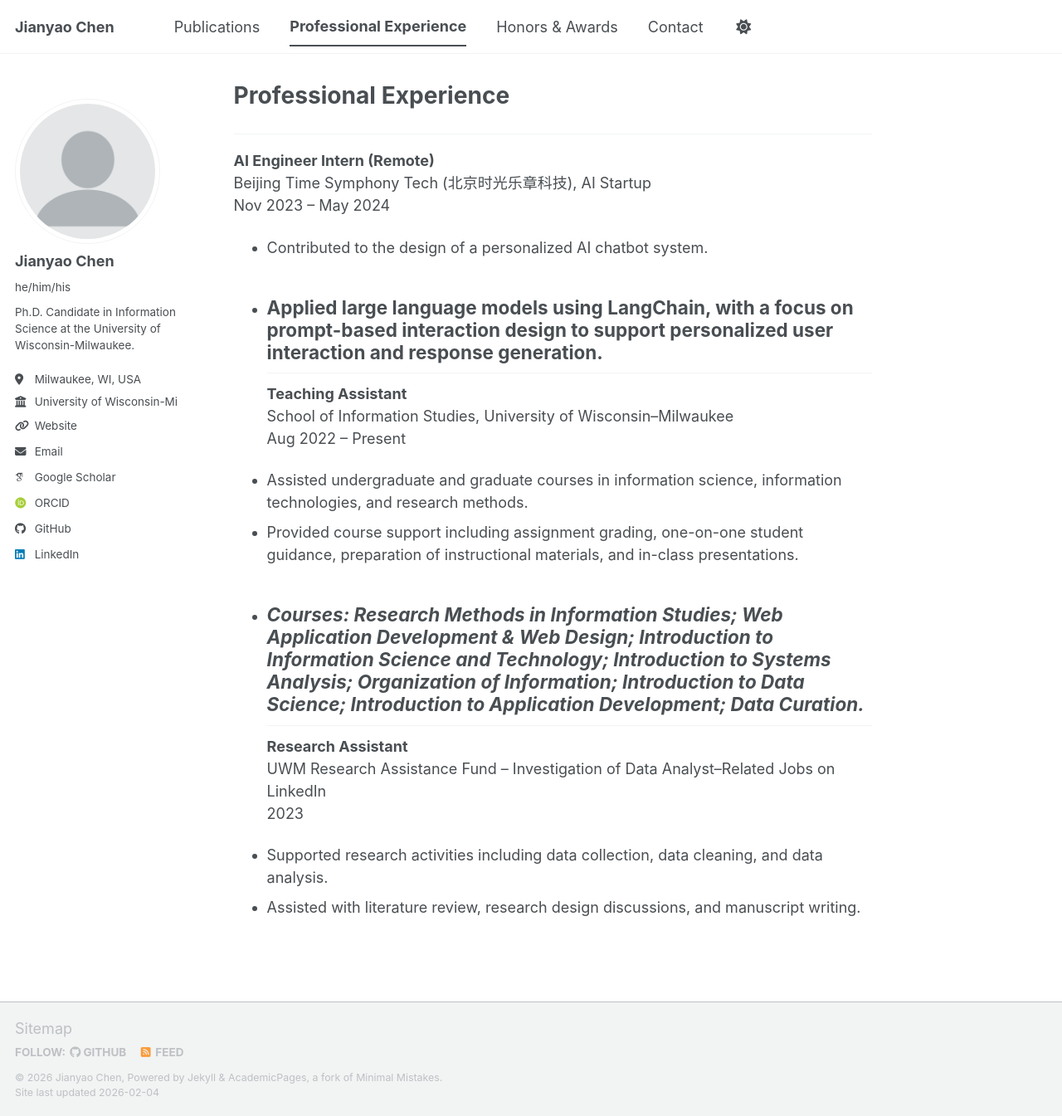
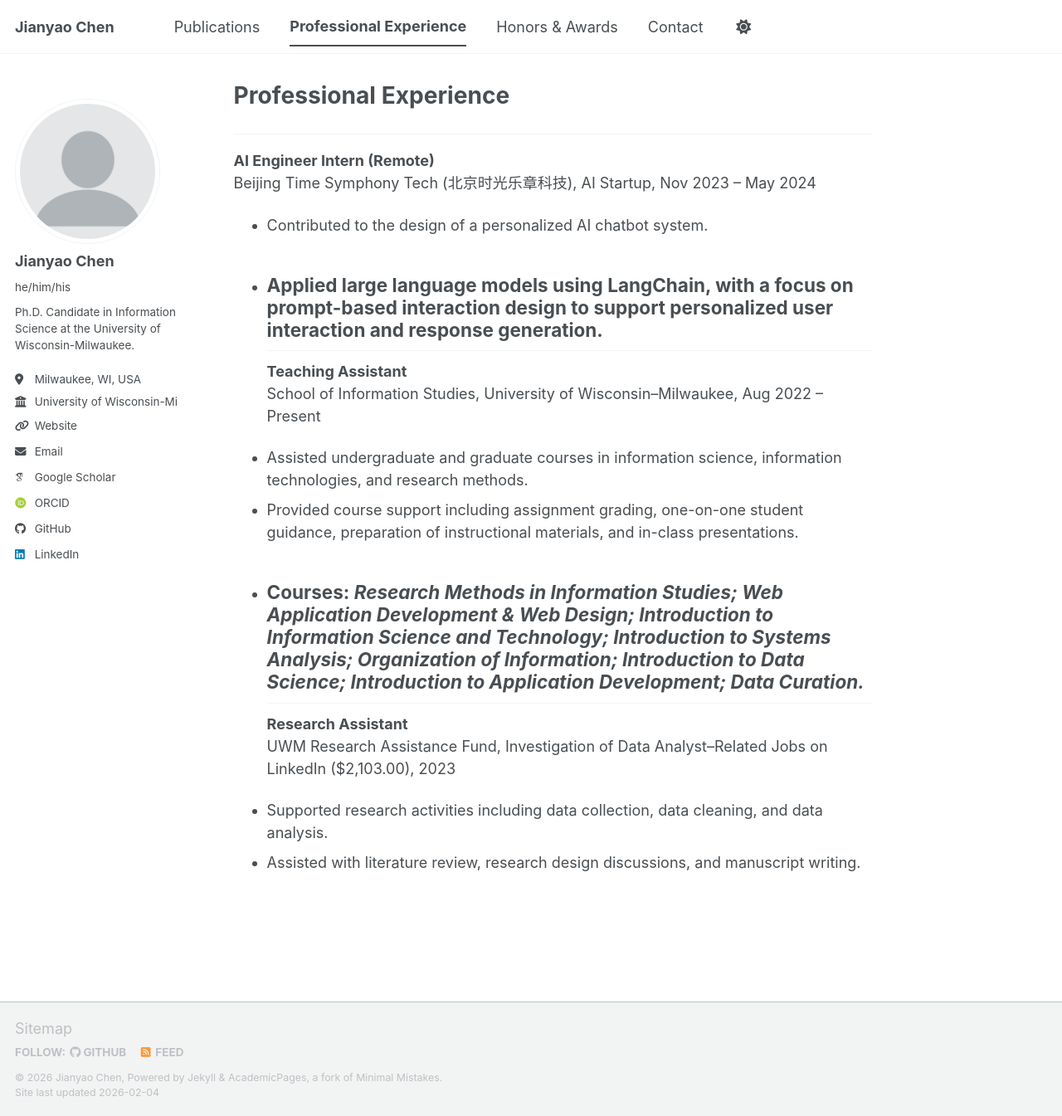
Before and after one commit to JianyaoChen/JianyaoChen.github.io, a Jekyll site: the page built from _pages/professional-experience.md, in a window 1280 px wide and 1345 px high. Shown: the whole window at 83% size. Built offline with Jekyll 4.4.1, drawn with Linux system fonts in a browser that asks for light colours; some web fonts are replaced; a script bundle is joined from its source files by our own code; library files that are not in the unit come from our copies.

Commit message:
Update professional-experience.md

```diff
--- a/_pages/professional-experience.md
+++ b/_pages/professional-experience.md
@@ -6,20 +6,17 @@ author_profile: true
 ---
 ---
 **AI Engineer Intern (Remote)**
-Beijing Time Symphony Tech (北京时光乐章科技), AI Startup
-Nov 2023 – May 2024
+Beijing Time Symphony Tech (北京时光乐章科技), AI Startup, Nov 2023 – May 2024
 - Contributed to the design of a personalized AI chatbot system.
 - Applied large language models using LangChain, with a focus on prompt-based interaction design to support personalized user interaction and response generation.
 ---
 **Teaching Assistant**
-School of Information Studies, University of Wisconsin–Milwaukee
-Aug 2022 – Present
+School of Information Studies, University of Wisconsin–Milwaukee, Aug 2022 – Present
 - Assisted undergraduate and graduate courses in information science, information technologies, and research methods.
 - Provided course support including assignment grading, one-on-one student guidance, preparation of instructional materials, and in-class presentations.
-- *Courses: Research Methods in Information Studies; Web Application Development & Web Design; Introduction to Information Science and Technology; Introduction to Systems Analysis; Organization of Information; Introduction to Data Science; Introduction to Application Development; Data Curation.*
+- Courses: *Research Methods in Information Studies; Web Application Development & Web Design; Introduction to Information Science and Technology; Introduction to Systems Analysis; Organization of Information; Introduction to Data Science; Introduction to Application Development; Data Curation.*
 ---
 **Research Assistant**
-UWM Research Assistance Fund – Investigation of Data Analyst–Related Jobs on LinkedIn
-2023
+UWM Research Assistance Fund, Investigation of Data Analyst–Related Jobs on LinkedIn ($2,103.00), 2023
 - Supported research activities including data collection, data cleaning, and data analysis.
 - Assisted with literature review, research design discussions, and manuscript writing.
```
